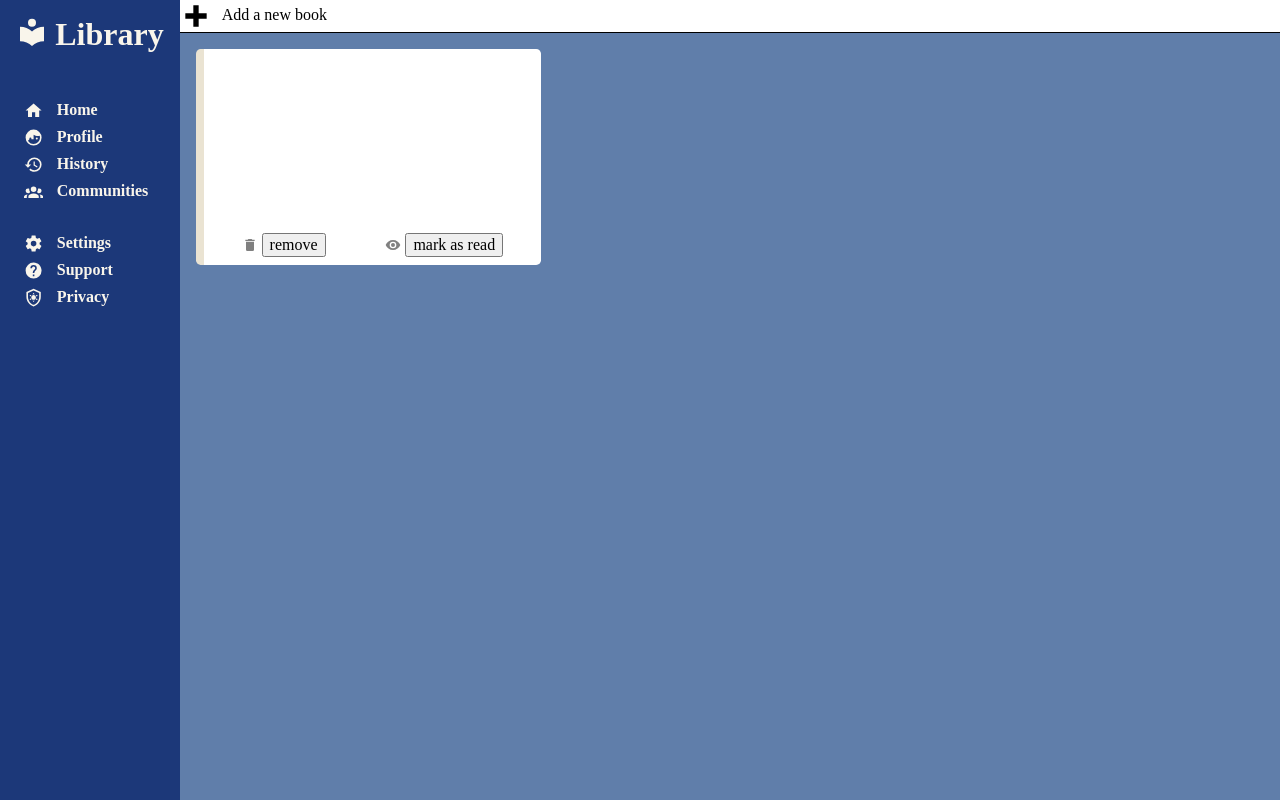
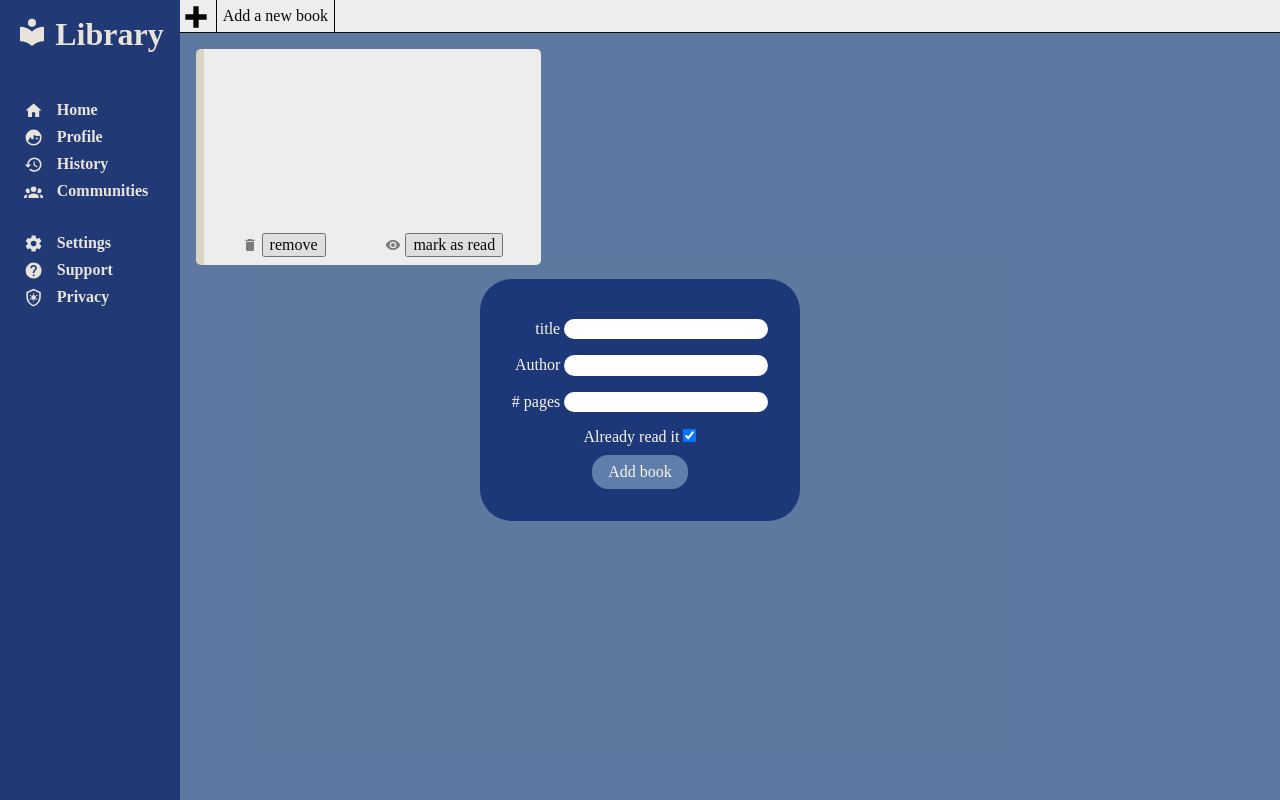
Before and after one commit to Moamen-bekheet/Library-UI, a plain HTML site: page index.html in a window 1280 px wide. Both pictures are taken after a click on the button "Add a new book". Drawn offline with Linux system fonts and the light colour scheme.

Commit message:
added a script and it is bugged

```diff
--- a/index.html
+++ b/index.html
@@ -9,6 +9,7 @@
 </head>
 <body>
     <div class="overlay">
+        <div class="child-overlay"></div>
         <form>
             <div>
                 <label for="title">title</label>
@@ -22,18 +23,11 @@
                 <label for="num_pages"># pages</label>
                 <input type="number" id="num_pages" name="num_pages" required>
             </div>
-            <fieldset>
-                <legend>Did you read it</legend>
-                <div>
-                    <label for="yes">Yes</label>
-                    <input type="radio" id="yes" name="read" value='true' checked>
-                </div>
-                <div>
-                    <label for="no">No</label>
-                    <input type="radio" id="no" name="read" value='true' checked>
-                </div>
-            </fieldset>
-            <button type="submit">Add book</button>
+            <div id="checkbox">
+                <label for="read">Already read it</label>
+                <input type="checkbox" ,name="read" id="read" checked>
+            </div>
+            <button type="submit" id="submit-title">Add book</button>
         </form>
     </div>
     <div class="screen">
--- a/script.js
+++ b/script.js
@@ -11,8 +11,23 @@ Book.prototype.info = function(){
     return `${this.title} by ${this.author}, ${this.num_pages} pages, ${this.read ? 'Already read':'not yet read'}`
 }
 
+let title, author, num_pages, read;
+
 const addBtn = document.querySelector('#add-book');
-const overlay = document.querySelector('.overlay');
-addBtn.addEventListener('click',function(){
-    overlay.style.dislay
+const overlay = document.querySelector(".overlay");
+const overlayForm = document.querySelector('.child-overlay');
+const form = document.querySelector('form');
+const bookTitle = document.querySelector('#title');
+const bookAuthor = document.querySelector('#author');
+const bookNumPages = document.querySelector('#num_pages');
+const readAlready = document.querySelector('#read');
+
+addBtn.addEventListener('click',()=>{overlay.style.display = 'flex'})
+
+overlayForm.addEventListener('click', function(){
+    overlay.style.display = 'none';
+});
+form.addEventListener('submit', ()=>{
+    myLibrary.push(new Book(bookTitle.value, bookAuthor.value, bookNumPages.value, readAlready.value))
+    document.createElement('div')
 })
--- a/styles.css
+++ b/styles.css
@@ -423,6 +423,9 @@ a{
   margin-top: 8px 0;
   border: 0;
   background-color: white;
+  border-right: 1px solid black;
+  height: 100%;
+  border-left: 1px solid black;
 }
 .books{
   display:grid;
@@ -456,13 +459,18 @@ a{
   position: fixed;
   width: 100%;
   height: 100%;
-  background-color: rgb(85, 85, 85, .2);
+  background-color: rgb(85, 85, 85, .1);
   z-index: 2;
-  display: flex;
+  display: none;
   justify-content: center;
   align-items: center;
   color: #F9F5EB;
-  display: none;
+}
+.child-overlay{
+  position:fixed;
+  height: 100%;
+  width: 100%;
+  z-index: 3;
 }
 .overlay form{
   background-color: #1C3879;
@@ -470,6 +478,10 @@ a{
 form{
   padding: 2rem;
   border-radius: 2rem;
+  position: relative;
+  z-index: 4;
+  display: flex;
+  flex-direction: column;
 }
 form>input{
   width: 20rem;
@@ -484,6 +496,9 @@ form input:focus{
 form>div{
   text-align: right;
   margin: .5rem 0;
+}
+#checkbox{
+  align-self: center;
 }
 form>button{
   align-self: center;
```
